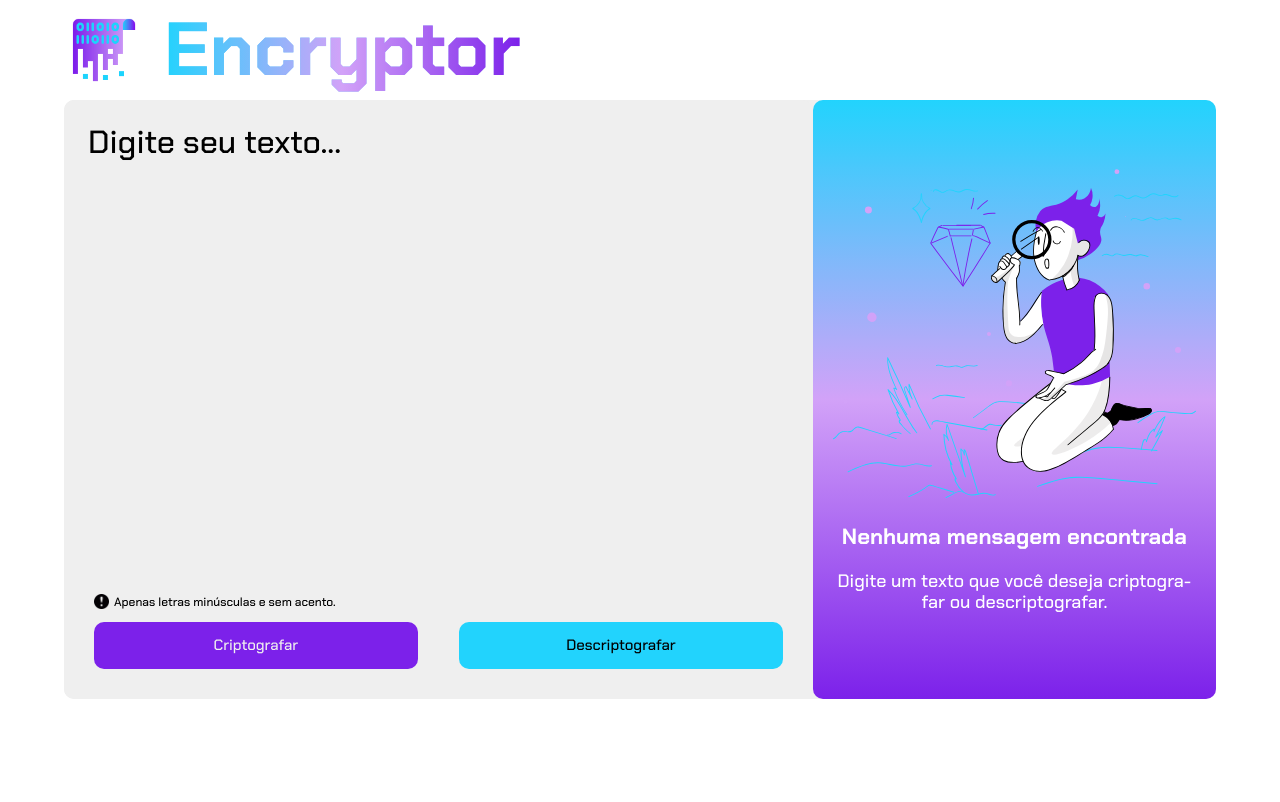
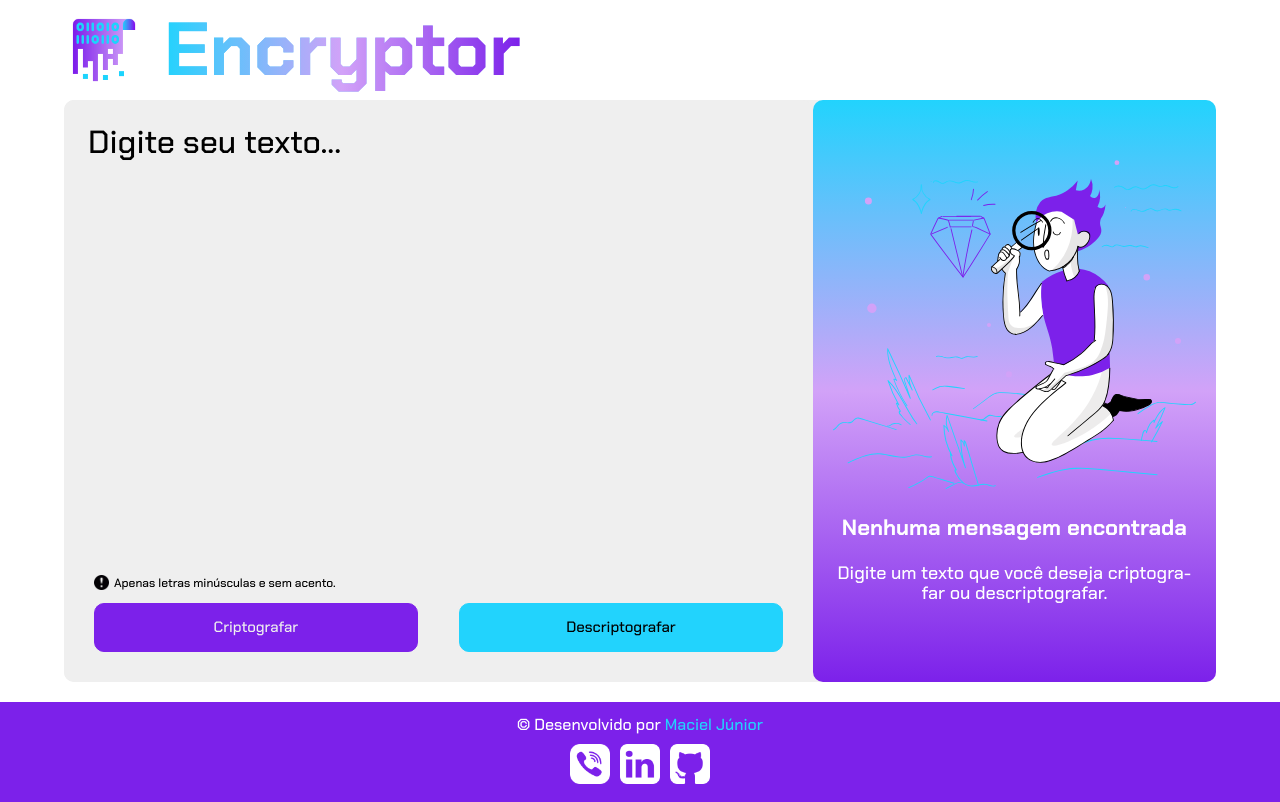
Before and after one commit to macieljuniormax/encryptor, a plain HTML site: page index.html in a window 1280 px wide. Drawn offline with Linux system fonts and the light colour scheme.

Commit message:
:sparkles: feat - desenvolve o footer

```diff
--- a/assets/css/style.css
+++ b/assets/css/style.css
@@ -65,7 +65,7 @@
   border: none;
   background-color: var(--grey-light);
   width: 100%;
-  height: 450px;
+  height: calc(100vh - 369px);
   outline: none;
   resize: none;
   padding: 1.5rem;
@@ -126,28 +126,31 @@
 
 .btn-encrypt{
   background-color: var(--purple-dark);
+  border: solid 1px var(--purple-dark);
   color: var(--grey-light);
   transition: 0.5s;
 }
 
 .btn-encrypt:hover{
   color: var(--purple-dark);
-  border: solid 1px var(--purple-dark);
+
   background-color: #FFFFFF;
   cursor: pointer;
+  scale: 1.01;
 }
 
 .btn-decrypt{
   background-color: var(--blue-light);
+  border: solid 1px var(--blue-light);
   color: #000000;
   transition: 0.5s;
 }
 
 .btn-decrypt:hover{
   color: var(--blue-light);
-  border: solid 1px var(--blue-light);
   background-color: #FFFFFF;
   cursor: pointer;
+  scale: 1.01;
 }
 
 .btn-copy{
@@ -218,9 +221,33 @@
   outline: none;
   resize: none;
 }
+/* ============================================================= */
+/* =========================== Footer ========================== */
+  .footer{
+    display: flex;
+    justify-content: center;
+    align-items: center;
+    width: 100%;
+    height: 100px;margin-top: 20px;
+    background-color: var(--purple-dark);
+    flex-direction: column;
+    gap: 10px;
+    color: #FFFFFF;
+  }
 
+  .footer .icons{
+    display: flex;
+    justify-content: center;
+    align-items: center;
+    gap: 10px;
+  }
 
+  .footer a{
+    color: var(--blue-light);
+    text-decoration: none;
+  }
 /* ============================================================= */
+
 @media (max-width: 905px) {
   #encrypt-text{
     height: 300px;
--- a/index.html
+++ b/index.html
@@ -62,7 +62,22 @@
         </div>
       </div>
     </main>
-    <footer></footer>
+    <footer class="footer">
+      <div>&copy Desenvolvido por <a target="_blank"
+          href="https://github.com/macieljuniormax">Maciel
+          Júnior</a></div>
+      <div class="icons">
+        <a href="http://api.whatsapp.com/send?phone=5561995220623"
+          target="_blank"><img style="width: 40px;"
+            src="assets/images/logo-whatsapp.png" alt=""></a>
+        <a href="https://www.linkedin.com/in/macieljuniormax/" target="_blank"><img
+            style="width: 40px;"
+            src="assets/images/logo-linkedin.png" alt=""></a>
+        <a href="https://github.com/macieljuniormax" target="_blank"><img
+            style="width: 40px;"
+            src="assets/images/logo-github.png" alt=""></a>
+      </div>
+    </footer>
     <script src="assets/js/script.js"></script>
   </body>
 </html>
```
Also changed, not shown: assets/images/logo-github.png (added), assets/images/logo-linkedin.png (added), assets/images/logo-whatsapp.png (added).
